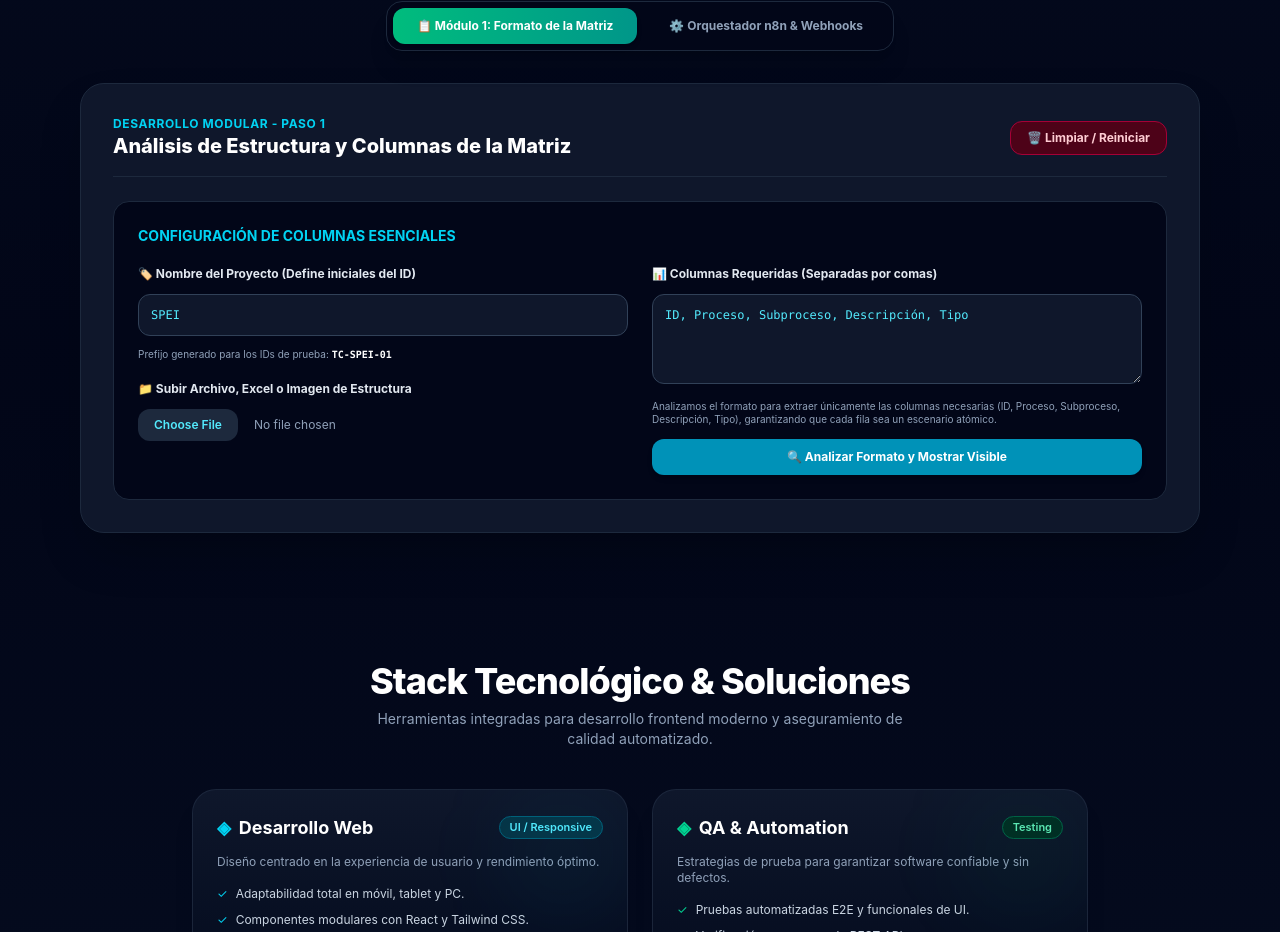
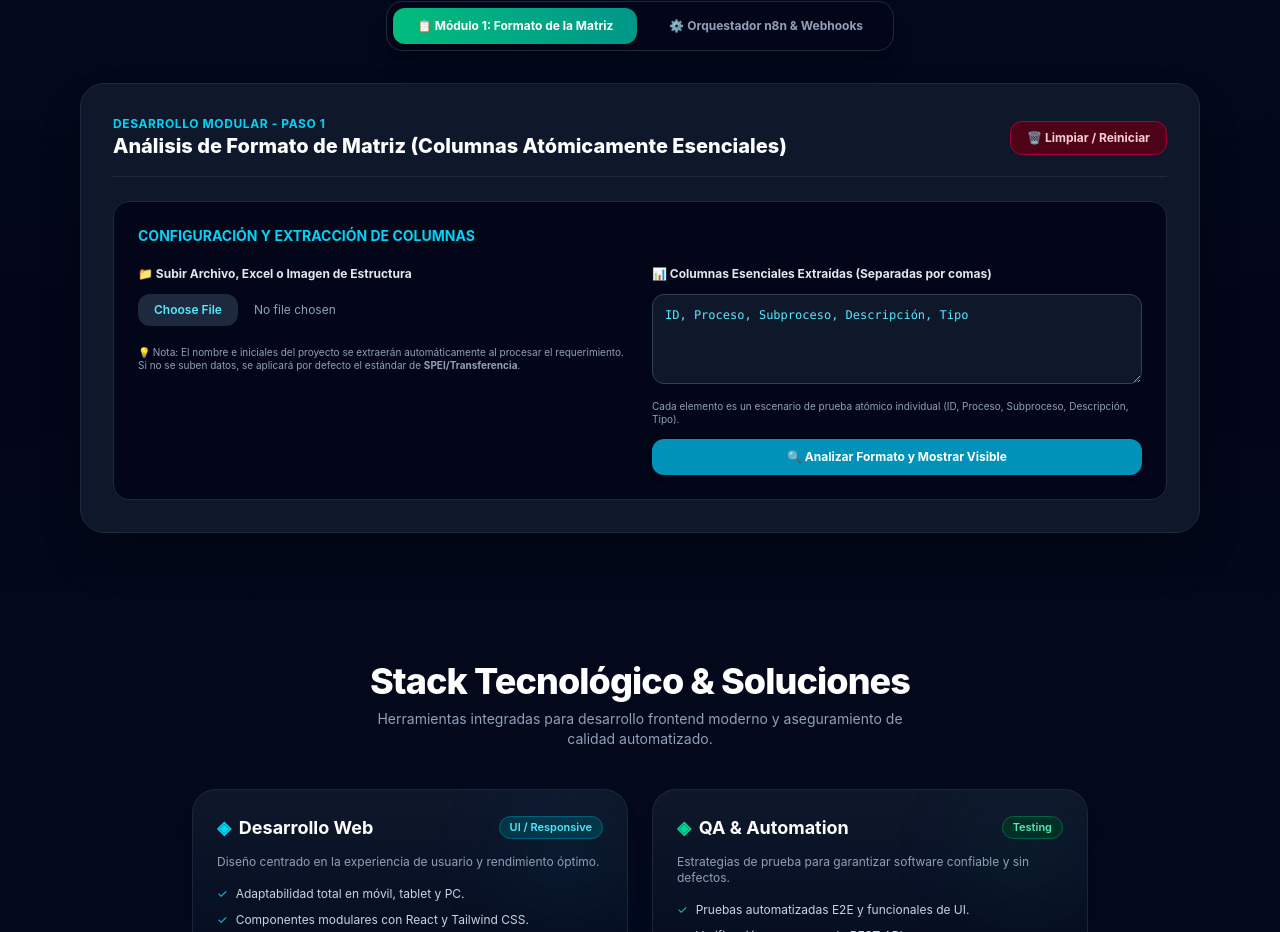
Before and after one commit to hegm840804/portafolio-web, a React (Vite) app: page / in a window 1280 px wide. Shown: the part 1629-2561 px from the top of the page. Built offline with nearby package versions, Linux system fonts and the light colour scheme; the HTML template or start-up script is replaced by a standard one.

Commit message:
fix(step-1-final): ajustar paso 1 con extraccion de iniciales y fallback SPEI por defecto

```diff
--- a/src/components/QASuiteStudio.jsx
+++ b/src/components/QASuiteStudio.jsx
@@ -14,13 +14,14 @@ export default function QASuiteStudio({ onOpenContact }) {
 
   const [pestanaActiva, setPestanaActiva] = useState('matriz');
 
-  // Estados del Paso 1
-  const [nombreProyecto, setNombreProyecto] = useState('SPEI');
+  // ESTADOS DEL PASO 1 (Formato de Matriz y Columnas)
+  // Nota: El nombre del proyecto (iniciales) se determinará al final del requerimiento. Por defecto usa SPEI si no hay datos.
   const [archivoEstructura, setArchivoEstructura] = useState(null);
   const [columnasManuales, setColumnasManuales] = useState('ID, Proceso, Subproceso, Descripción, Tipo');
   const [mostrarVistaPrevia, setMostrarVistaPrevia] = useState(false);
 
-  const inicialesProyecto = nombreProyecto ? nombreProyecto.trim().substring(0, 4).toUpperCase() : 'PROJ';
+  // Prefijo por defecto SPEI / Transferencia
+  const inicialesProyecto = 'SPEI';
 
   const columnasArray = columnasManuales ? columnasManuales.split(',').map(c => c.trim()).filter(Boolean) : ['ID', 'Proceso', 'Subproceso', 'Descripción', 'Tipo'];
 
@@ -41,7 +42,6 @@ export default function QASuiteStudio({ onOpenContact }) {
   };
 
   const reiniciarPaso1 = () => {
-    setNombreProyecto('SPEI');
     setArchivoEstructura(null);
     setColumnasManuales('ID, Proceso, Subproceso, Descripción, Tipo');
     setMostrarVistaPrevia(false);
@@ -78,7 +78,7 @@ export default function QASuiteStudio({ onOpenContact }) {
             <div className="flex flex-col md:flex-row justify-between items-center border-b border-slate-800 pb-4 gap-4">
               <div>
                 <span className="text-xs font-bold text-cyan-400 uppercase tracking-wider block">Desarrollo Modular - Paso 1</span>
-                <h3 className="text-xl font-extrabold text-white">Análisis de Estructura y Columnas de la Matriz</h3>
+                <h3 className="text-xl font-extrabold text-white">Análisis de Formato de Matriz (Columnas Atómicamente Esenciales)</h3>
               </div>
               <button onClick={reiniciarPaso1} className="bg-rose-950 hover:bg-rose-900 text-rose-200 border border-rose-800 text-xs font-bold px-4 py-2 rounded-xl transition cursor-pointer">
                 🗑️ Limpiar / Reiniciar
@@ -86,37 +86,29 @@ export default function QASuiteStudio({ onOpenContact }) {
             </div>
 
             <div className="bg-slate-950 border border-slate-800 p-6 rounded-2xl space-y-5 text-xs animate-fadeIn">
-              <h4 className="font-bold text-cyan-400 uppercase text-sm">Configuración de Columnas Esenciales</h4>
+              <h4 className="font-bold text-cyan-400 uppercase text-sm">Configuración y Extracción de Columnas</h4>
 
               <div className="grid grid-cols-1 md:grid-cols-2 gap-6">
                 <div className="space-y-3">
-                  <label className="block font-bold text-slate-200">🏷️ Nombre del Proyecto (Define iniciales del ID)</label>
-                  <input
-                    type="text"
-                    value={nombreProyecto}
-                    onChange={(e) => setNombreProyecto(e.target.value)}
-                    className="w-full bg-slate-900 border border-slate-700 p-3 rounded-xl text-cyan-300 font-mono text-xs focus:border-cyan-500 outline-none"
-                  />
-                  <p className="text-[10px] text-slate-400">Prefijo generado para los IDs de prueba: <strong className="text-white font-mono">TC-{inicialesProyecto}-01</strong></p>
-
-                  <label className="block font-bold text-slate-200 pt-2">📁 Subir Archivo, Excel o Imagen de Estructura</label>
+                  <label className="block font-bold text-slate-200">📁 Subir Archivo, Excel o Imagen de Estructura</label>
                   <input
                     type="file"
                     onChange={manejarSubidaEstructura}
                     className="w-full text-slate-400 file:mr-4 file:py-2 file:px-4 file:rounded-xl file:border-0 file:text-xs file:font-semibold file:bg-slate-800 file:text-cyan-300 cursor-pointer"
                   />
                   {archivoEstructura && <p className="text-cyan-300 font-mono text-[11px]">Estructura analizada: {archivoEstructura.name}</p>}
+                  <p className="text-[10px] text-slate-400 pt-2">💡 Nota: El nombre e iniciales del proyecto se extraerán automáticamente al procesar el requerimiento. Si no se suben datos, se aplicará por defecto el estándar de <strong>SPEI/Transferencia</strong>.</p>
                 </div>
 
                 <div className="space-y-3">
-                  <label className="block font-bold text-slate-200">📊 Columnas Requeridas (Separadas por comas)</label>
+                  <label className="block font-bold text-slate-200">📊 Columnas Esenciales Extraídas (Separadas por comas)</label>
                   <textarea
                     value={columnasManuales}
                     onChange={(e) => setColumnasManuales(e.target.value)}
                     className="w-full bg-slate-900 border border-slate-700 p-3 rounded-xl text-cyan-300 font-mono text-xs focus:border-cyan-500 outline-none"
                     rows="4"
                   />
-                  <p className="text-[10px] text-slate-400">Analizamos el formato para extraer únicamente las columnas necesarias (ID, Proceso, Subproceso, Descripción, Tipo), garantizando que cada fila sea un escenario atómico.</p>
+                  <p className="text-[10px] text-slate-400">Cada elemento es un escenario de prueba atómico individual (ID, Proceso, Subproceso, Descripción, Tipo).</p>
 
                   <button
                     onClick={analizarYMostrar}
@@ -161,7 +153,7 @@ export default function QASuiteStudio({ onOpenContact }) {
                   </div>
 
                   <div className="flex justify-end pt-2">
-                    <span className="text-xs text-emerald-400 font-bold">✨ ¡Estructura validada correctamente por el usuario! Listo para continuar con el Paso 2.</span>
+                    <span className="text-xs text-emerald-400 font-bold">✨ ¡Estructura de columnas validada! En el siguiente paso implementaremos el Módulo 2 (Requerimiento).</span>
                   </div>
                 </div>
               )}
```
